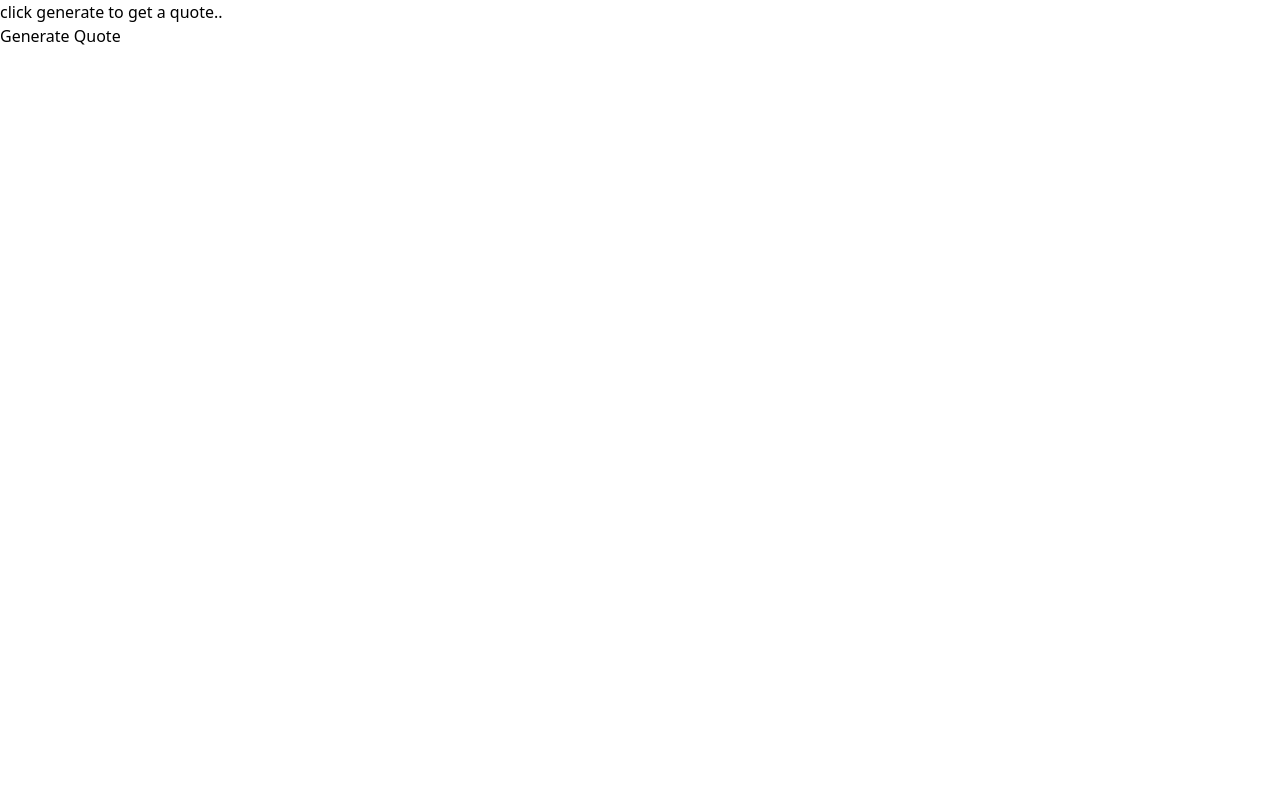
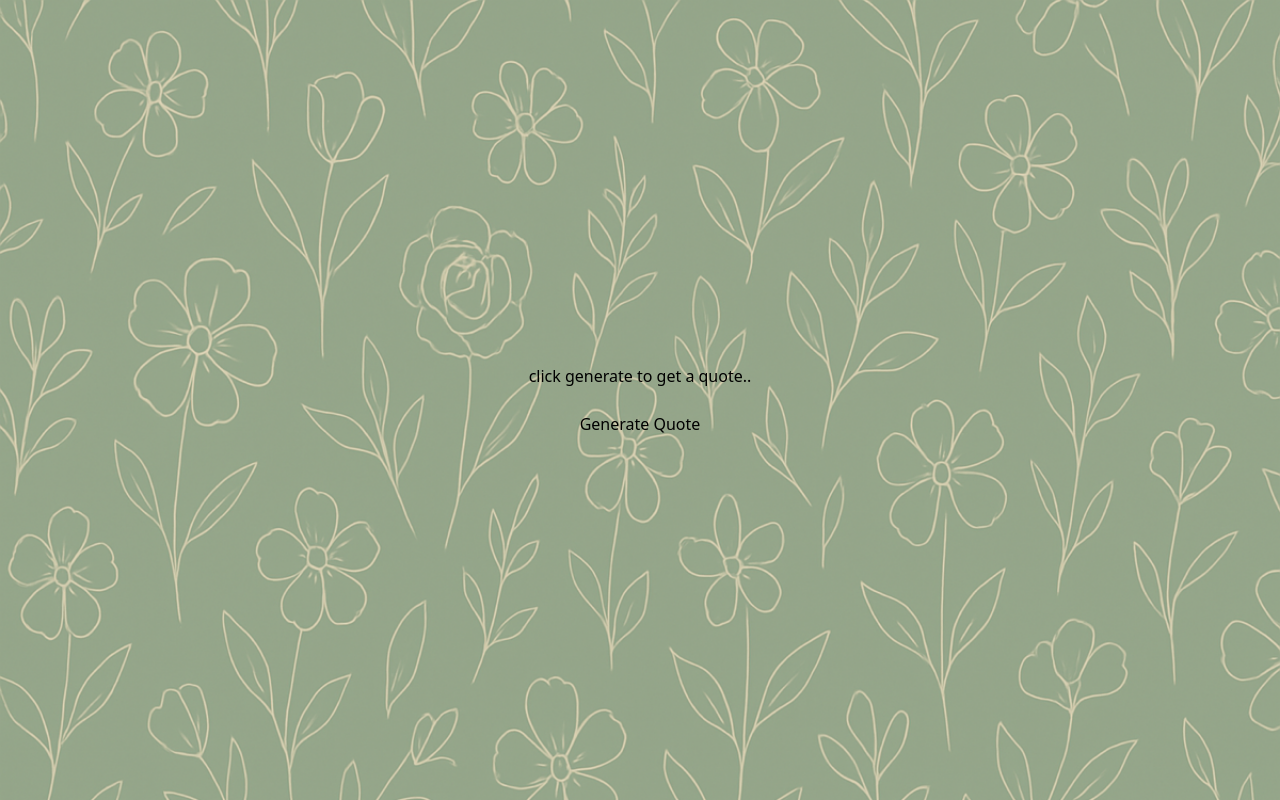
Before and after one commit to Rumeysa-koseoglu/quote-generator, a React (Vite) app: page / in a window 1280 px wide. Built offline with nearby package versions, Linux system fonts and the light colour scheme.

Commit message:
style(app): apply background image and layout styling to main container

```diff
--- a/src/App.jsx
+++ b/src/App.jsx
@@ -30,10 +30,10 @@ function App() {
   };
 
   return (
-    <>
+    <div className="min-h-screen flex flex-col items-center justify-center gap-6 bg-[url('/DABDA7B2-CF7F-42E7-8005-788C2A98A059.png')] bg-cover bg-no-repeat">
       <QuoteCard quote={quote} author={author} />
       <Button onClick={handleGenerate} />
-    </>
+    </div>
   );
 }
 
```
